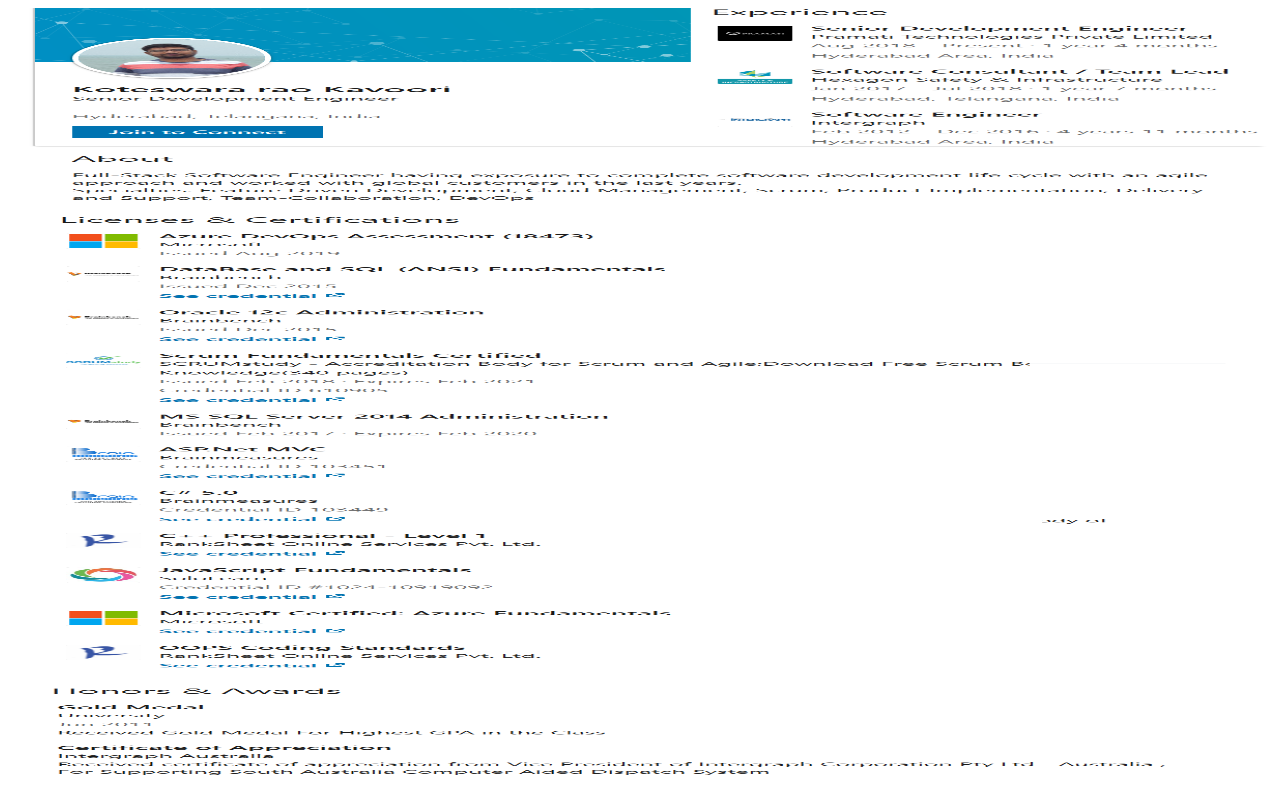
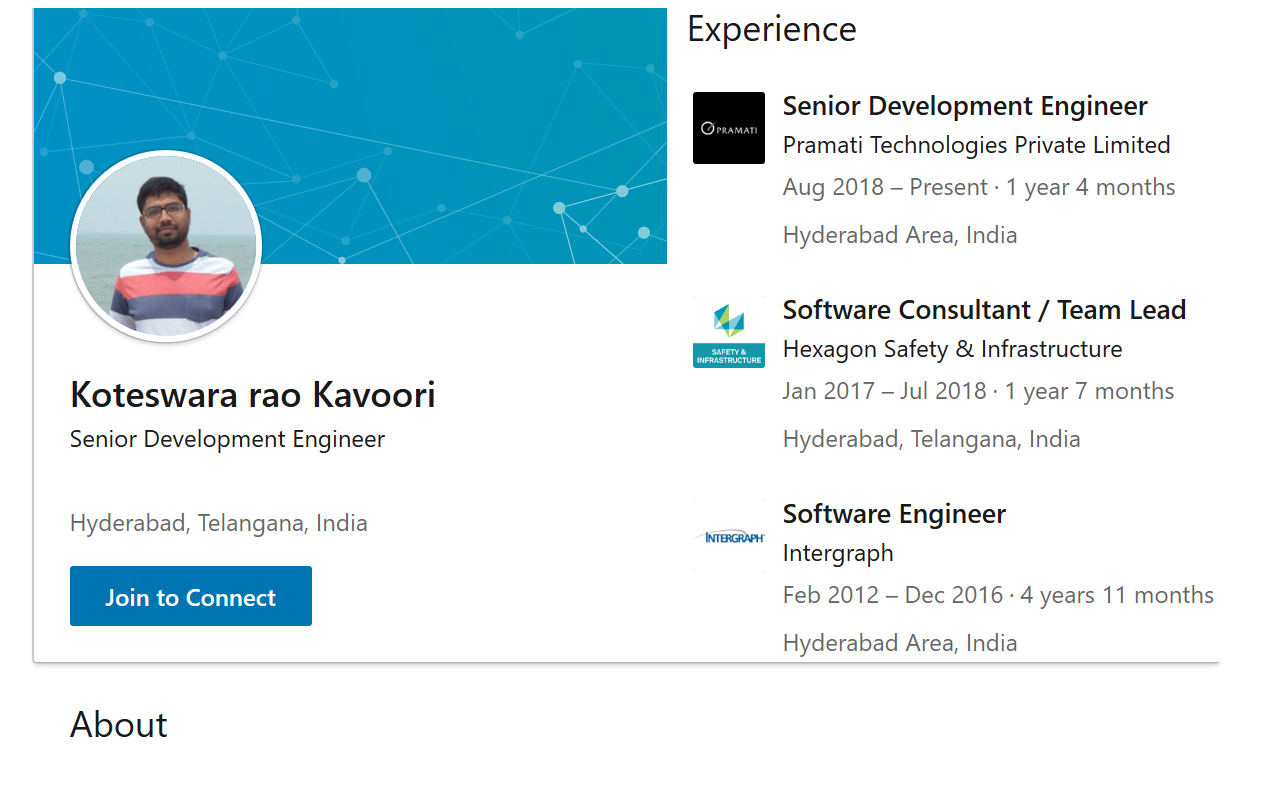
Before and after one commit to kotikavoori/kotikavoori.github.io, a plain HTML site: page index.html in a window 1280 px wide. Shown: the top 790 px of the page. Drawn offline with Linux system fonts and the light colour scheme.

Commit message:
Update index.html

```diff
--- a/index.html
+++ b/index.html
@@ -1 +1 @@
-<img src="/good_sc.png"  height="100%" width="100%">
+<img src="/good_sc.png">
```
